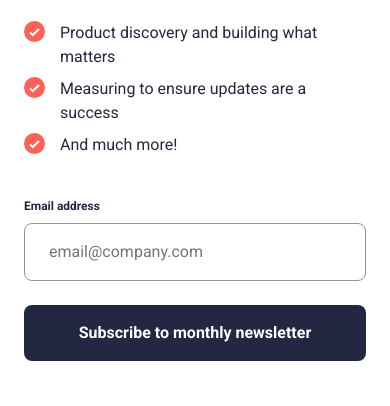
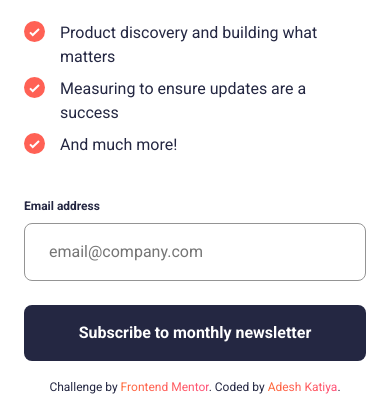
Before and after one commit to adeysh/fem__newsletter-sign-up-with-success-message, a website built with Vite: page index.html in a window 390 px wide. Shown: the part 455-861 px from the top of the page. Built offline with nearby package versions, Linux system fonts and the light colour scheme.

Commit message:
feat(card): update attribution styles and form structure for improved layout

```diff
--- a/index.html
+++ b/index.html
@@ -14,13 +14,20 @@
     <!-- Feel free to remove these styles or customise in your own stylesheet 👍 -->
     <style>
         .attribution {
-            font-size: 11px;
+            font-size: 12px;
             text-align: center;
-            display: none;
+            position: absolute;
+            background-color: var(--blue-700);
+            color: var(--color-neutral-white);
+            bottom: 10px;
+            left: 0;
+            right: 0;
         }
 
         .attribution a {
-            color: hsl(228, 45%, 44%);
+            background-image: var(--color-linear-grad);
+            color: transparent;
+            background-clip: text;
         }
     </style>
 </head>
@@ -54,7 +61,6 @@
                     </li>
                 </ul>
 
-                <div class="card__footer">
                 <form action="#" id="form" novalidate class="card__form">
                     <div class="card__label-content">
                         <label for="email" class="card__label">
@@ -69,7 +75,6 @@
                         Subscribe to monthly newsletter
                     </button>
                 </form>
-                </div>
             </div>
             <!-- Sign-up form end -->
         </div>
@@ -87,7 +92,6 @@
             <button type="submit" id="dismiss" class="card__button card__button--success">
                 Dismiss message
             </button>
-
             <!-- Success message end -->
         </div>
     </main>
@@ -95,7 +99,7 @@
     <footer class="attribution">
         Challenge by <a href="https://www.frontendmentor.io?ref=challenge" target="_blank" rel="noopener">Frontend
             Mentor</a>.
-        Coded by <a href="#">Your Name Here</a>.
+        Coded by <a href="https://www.frontendmentor.io/profile/adeysh">Adesh Katiya</a>.
     </footer>
 </body>
 
--- a/src/js/script.js
+++ b/src/js/script.js
@@ -4,7 +4,7 @@ const buttonDismiss = document.getElementById("dismiss");
 const emailEl = document.getElementById("email");
 const emailSuccessEl = document.getElementById("bold");
 const errorEl = document.getElementById("error");
-
+const footerEl = document.querySelector(".attribution");
 const form = document.getElementById("form");
 
 
--- a/src/scss/components/_card.scss
+++ b/src/scss/components/_card.scss
@@ -39,8 +39,6 @@
         width: u.rem(64);
     }
 
-    &__image {}
-
     &__content {
         flex: 1;
         margin-block-start: u.rem(40);
@@ -55,7 +53,6 @@
         font-size: var(--font-size-h1);
     }
 
-    &__description {}
 
     &__list {
         @include u.flexbox($direction: column);
@@ -72,8 +69,6 @@
             @include u.flexbox();
         }
     }
-
-    &__footer {}
 
     &__form {
         margin-block-start: u.rem(16);
@@ -93,14 +88,14 @@
     &__input {
         padding: u.rem(16) u.rem(24);
         font: inherit;
-        border: 1px solid var(--color-neutral-grey);
+        border: u.rem(1) solid var(--color-neutral-grey);
         border-radius: u.rem(8);
         margin-block-end: u.rem(16);
         outline: none;
 
         &:hover,
         &:focus-visible {
-            border: 1px solid var(--blue-800);
+            border: u.rem(1) solid var(--blue-800);
             cursor: pointer;
         }
     }
@@ -193,5 +188,12 @@
 .error-input {
     color: var(--color-primary);
     background-color: var(--color-error-bg);
-    border: u.rem(2) solid var(--color-primary);
+    border: u.rem(1) solid var(--color-primary);
 }
+
+.attribution {
+    @include u.breakpoint($to: "tablet") {
+        background-color: var(--color-neutral-white);
+        color: var(--blue-800);
+    }
+}
--- a/src/scss/globals/_layout.scss
+++ b/src/scss/globals/_layout.scss
@@ -1,23 +1,16 @@
 @use '../utils' as u;
 
 .wrapper {
-    // width: min(u.rem(1110), calc(100%));
     margin-inline: auto;
-    // height: 100vh;
     background-color: var(--blue-700);
+    min-block-size: 100vh;
 
     @include u.breakpoint($from: "tablet", $to: "desktop") {
         @include u.flexbox($align: center, $justify: center);
-        min-block-size: 100vh;
         padding-block: u.rem(50);
     }
 
     @include u.breakpoint($from: "desktop", $to: "desktop-xlarge") {
         @include u.flexbox($direction: row, $align: center, $justify: center);
-        min-block-size: 100vh;
     }
 }
-
-.open {
-    display: flex;
-}
--- a/src/scss/globals/_reset.scss
+++ b/src/scss/globals/_reset.scss
@@ -19,7 +19,6 @@ body {
     font-family: var(--font-family-primary);
     font-size: var(--font-size-body);
     line-height: 1.5;
-    // background-color: ;
 }
 
 h1,
--- a/src/scss/utils/_breakpoints.scss
+++ b/src/scss/utils/_breakpoints.scss
@@ -1,13 +1,14 @@
 @use "sass:map";
+@use "./functions" as *;
 
 // Define breakpoints
 $breakpoints: (
-    "mobile": 480px,
-    "tablet": 720px,
-    "desktopS": 960px,
-    "desktop": 1240px,
-    "desktop-large": 1920px,
-    "desktop-xlarge": 2560px,
+    "mobile": em(480),
+    "tablet": em(720),
+    "desktopS": em(960),
+    "desktop": em(1240),
+    "desktop-large": em(1920),
+    "desktop-xlarge": em(2560),
 );
 
 // Modern breakpoint mixin with width > and width < syntax
```
Lines whose indentation alone changed are shown as unchanged.
